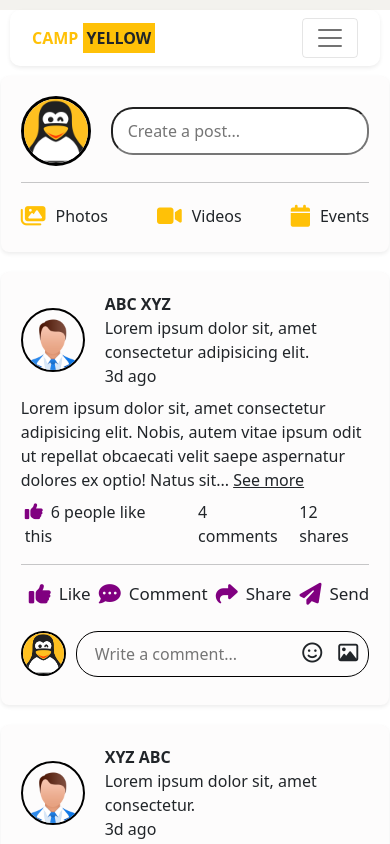
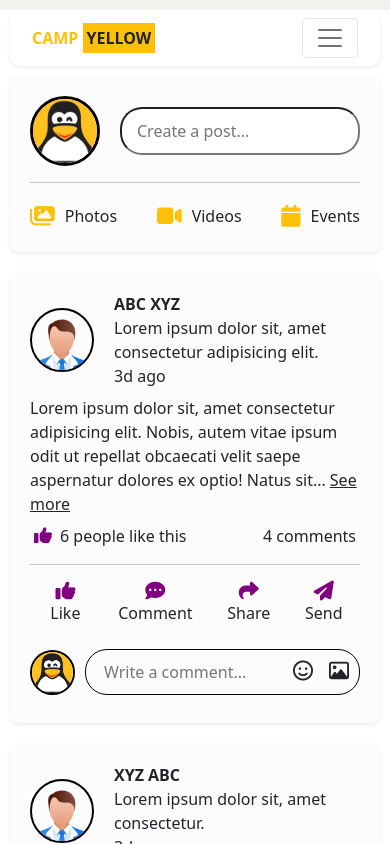
Before and after one commit to mridul4101/camp-yellow-assignment, a Next.js app: page / in a window 390 px wide. Shown: the top 844 px of the page. Built offline with nearby package versions, Linux system fonts and the light colour scheme.

Commit message:
Fixed post button

```diff
--- a/components/Post.js
+++ b/components/Post.js
@@ -42,9 +42,8 @@ function Post(props) {
                         <i className="fa-solid fa-thumbs-up" style={{ fontSize: "18px", color: "purple" }} />
                         <span className="mx-2">{props.post.postLikes} people like this</span>
                     </div>
-                    <div className="d-flex justify-content-between px-1">
-                        <span className="mx-3">{props.post.postComments} comments</span>
-                        <span>{props.post.postShares} shares</span>
+                    <div className="px-1">
+                        <span>{props.post.postComments} comments</span>
                     </div>
                 </div>
             </div>
@@ -53,16 +52,16 @@ function Post(props) {
 
             <div className="d-flex justify-content-around mt-3">
                 <span className={`d-flex align-items-center ${classes.postLinks}`}>
-                    <i className={`fa-solid fa-thumbs-up px-2 ${classes.postBtn}`}></i> Like
+                    <i className={`fa-solid fa-thumbs-up px-2 ${classes.postBtn}`}></i> <span>Like</span>
                 </span>
                 <span className={`d-flex align-items-center ${classes.postLinks}`}>
-                    <i className={`fa-solid fa-comment-dots px-2 ${classes.postBtn}`}></i> Comment
+                    <i className={`fa-solid fa-comment-dots px-2 ${classes.postBtn}`}></i> <span>Comment</span>
                 </span>
                 <span className={`d-flex align-items-center ${classes.postLinks}`}>
-                    <i className={`fa-solid fa-share px-2 ${classes.postBtn}`}></i> Share
+                    <i className={`fa-solid fa-share px-2 ${classes.postBtn}`}></i> <span>Share</span>
                 </span>
                 <span className={`d-flex align-items-center ${classes.postLinks}`}>
-                    <i className={`fa-solid fa-paper-plane px-2 ${classes.postBtn}`}></i> Send
+                    <i className={`fa-solid fa-paper-plane px-2 ${classes.postBtn}`}></i> <span>Send</span>
                 </span>
             </div>
 
--- a/styles/post.module.css
+++ b/styles/post.module.css
@@ -75,3 +75,13 @@
 .commentContainer > span > i:hover {
     cursor: pointer;
 }
+
+@media screen and (max-width: 786px) {
+    .postLinks {
+        flex-direction: column;
+        font-size: 16px;
+    }
+    .postBtn {
+        font-size: 20px;
+    }
+}
```
